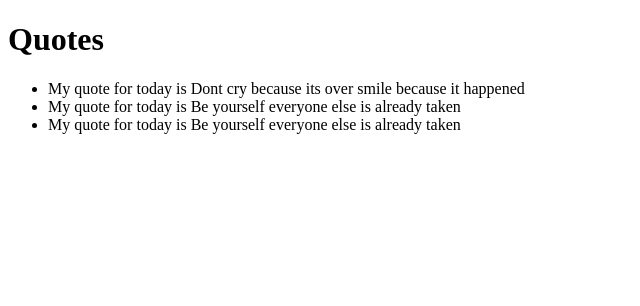
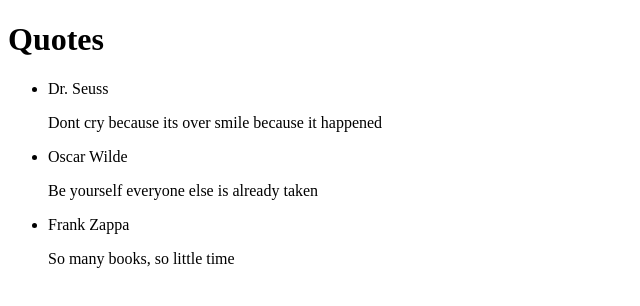
Before and after one commit to derrick12/Quotes, an Angular app: page / in a window 1280 px wide. Shown: the top 306 px of the page, without its empty margins (0-640 px from the left). Built offline with nearby package versions, Linux system fonts and the light colour scheme.

Commit message:
add input property binding for quote-details

```diff
--- a/src/app/quote-details/quote-details.component.html
+++ b/src/app/quote-details/quote-details.component.html
@@ -1,3 +1,3 @@
 <p>
-  quote-details works!
+    {{quote.description}}
 </p>
--- a/src/app/quote-details/quote-details.component.ts
+++ b/src/app/quote-details/quote-details.component.ts
@@ -1,4 +1,5 @@
-import { Component, OnInit } from '@angular/core';
+import { Component, OnInit, Input } from '@angular/core';
+import {Quote} from '../quote';
 
 @Component({
   selector: 'app-quote-details',
@@ -7,6 +8,7 @@
 })
 export class QuoteDetailsComponent implements OnInit {
 
+  @Input() quote: Quote;
   constructor() { }
 
   ngOnInit() {
--- a/src/app/quote/quote.component.html
+++ b/src/app/quote/quote.component.html
@@ -1,4 +1,7 @@
 <h1> Quotes </h1>
 <ul>
-    <li *ngFor='let quote of quotes'> My quote for today is {{quote.name}} </li>
+    <div *ngFor='let quote of quotes'>
+        <li>{{quote.name}}</li>
+        <app-quote-details [quote]='quote'></app-quote-details>
+    </div>
 </ul>
--- a/src/app/quote/quote.component.ts
+++ b/src/app/quote/quote.component.ts
@@ -10,9 +10,9 @@
 export class QuoteComponent implements OnInit {
 
   quotes = [
-    new Quote(1, 'Dont cry because its over smile because it happened'),
-    new Quote(2, 'Be yourself everyone else is already taken'),
-    new Quote(2, 'Be yourself everyone else is already taken')
+    new Quote(1, 'Dr. Seuss', 'Dont cry because its over smile because it happened'),
+    new Quote(2, 'Oscar Wilde', 'Be yourself everyone else is already taken'),
+    new Quote(2, 'Frank Zappa', 'So many books, so little time')
   ];
 
 
```
